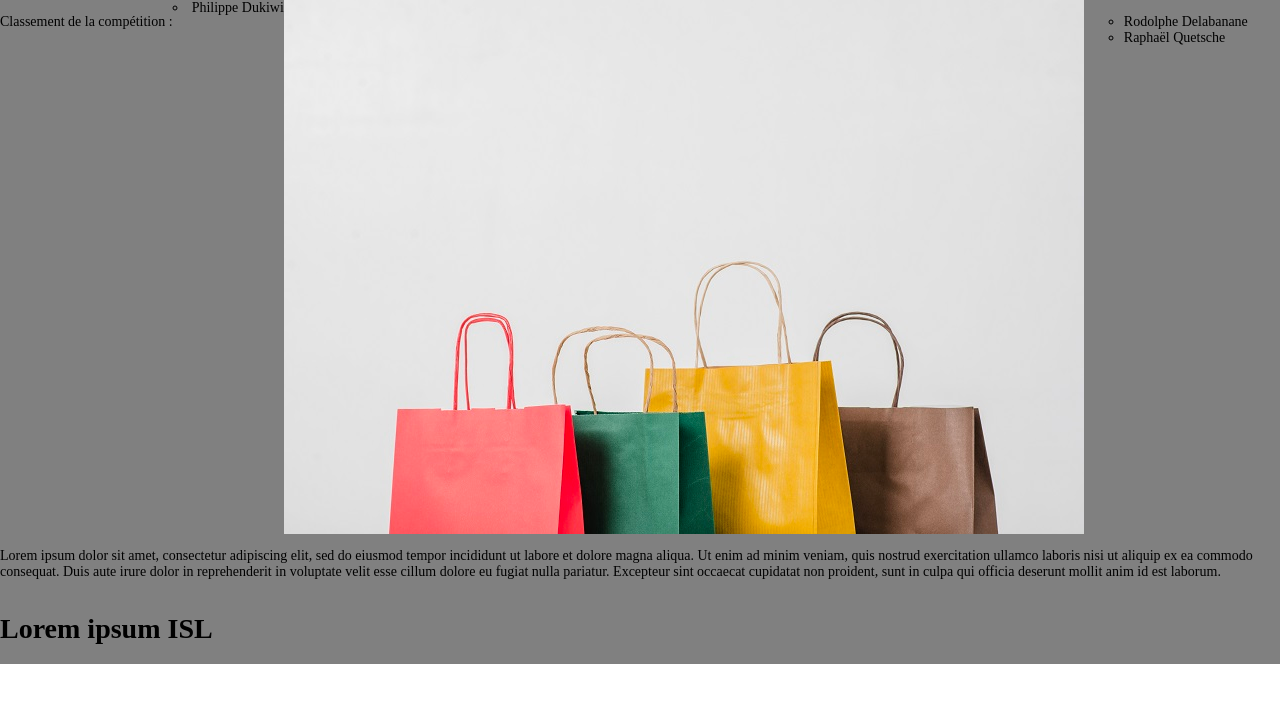
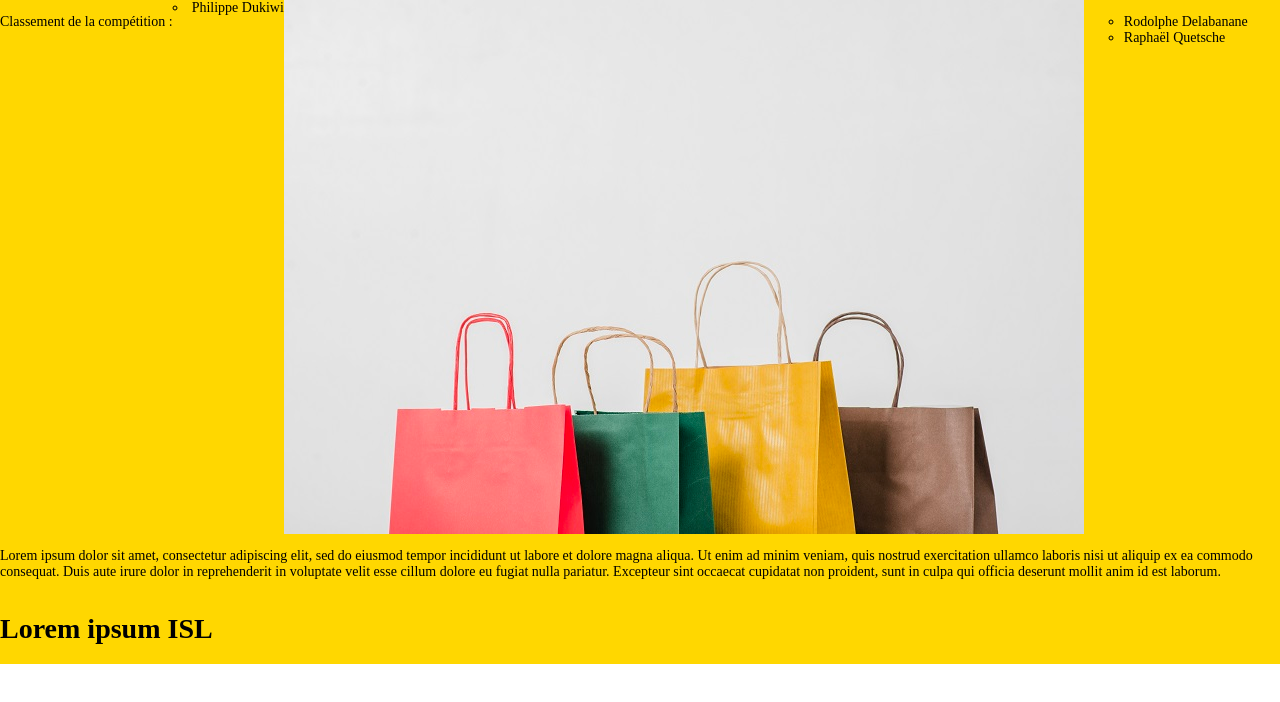
Before and after one commit to Aergozn/isl-demo-2019, a plain HTML site: page index.html in a window 1280 px wide. Drawn offline with Linux system fonts and the light colour scheme.

Commit message:
Update screen.css

```diff
--- a/css/screen.css
+++ b/css/screen.css
@@ -18,5 +18,5 @@ li{
 .wrap{
 	display: flex;
 	flex-wrap: wrap;
-	background-color: grey;
+	background-color: gold;
 }
```
